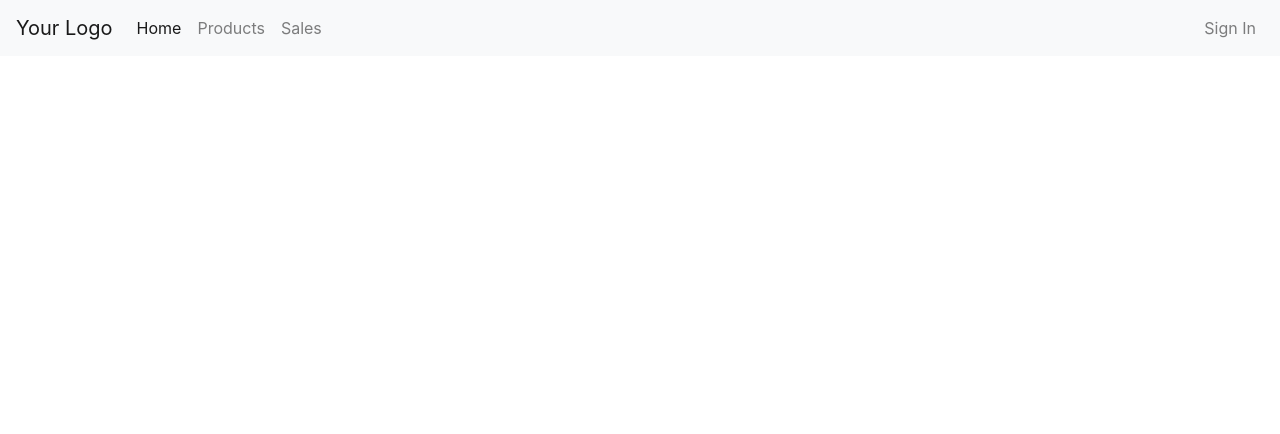
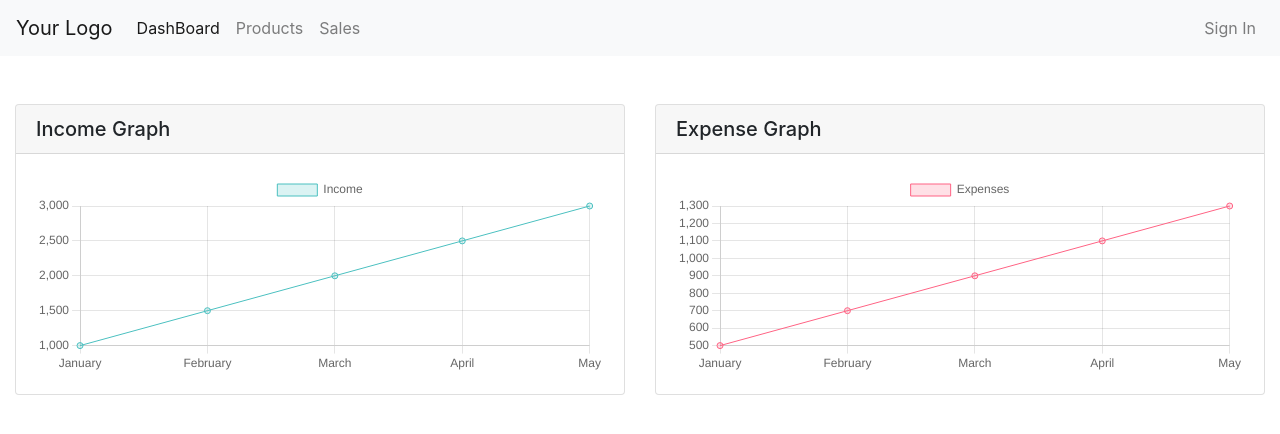
Before and after one commit to AppleJovanie/InventorySystemXproj, a website: page homepage.html in a window 1280 px wide. Drawn offline with nearby package versions, Linux system fonts and the light colour scheme.

Commit message:
Graph In HomePage Added

```diff
--- a/homepage.html
+++ b/homepage.html
@@ -19,7 +19,7 @@
     <div class="collapse navbar-collapse" id="navbarNav">
         <ul class="navbar-nav">
             <li class="nav-item active">
-                <a class="nav-link" href="homepage.html">Home <span class="sr-only">(current)</span></a>
+                <a class="nav-link" href="homepage.html">DashBoard <span class="sr-only">(current)</span></a>
             </li>
             <li class="nav-item">
                 <a class="nav-link" href="products.html?fromHomepage=true">Products </a>
@@ -37,15 +37,125 @@
 </nav>
 
 
+<!-- Dashboard Section -->
+<div class="container-fluid mt-5">
+    <div class="row">
+        <div class="col-md-6">
+            <div class="card">
+                <div class="card-header">
+                    <h5 class="mb-0">Income Graph</h5>
+                </div>
+                <div class="card-body">
+                    <canvas id="incomeChart" width="400" height="200"></canvas>
+                </div>
+            </div>
+        </div>
+        <div class="col-md-6">
+            <div class="card">
+                <div class="card-header">
+                    <h5 class="mb-0">Expense Graph</h5>
+                </div>
+                <div class="card-body">
+                    <canvas id="expenseChart" width="400" height="200"></canvas>
+                </div>
+            </div>
+        </div>
+    </div>
+</div>
+
+
     <!-- Bootstrap JS and dependencies -->
     <script src="https://code.jquery.com/jquery-3.5.1.slim.min.js"></script>
     <script src="https://cdn.jsdelivr.net/npm/@popperjs/core@2.5.2/dist/umd/popper.min.js"></script>
     <script src="https://stackpath.bootstrapcdn.com/bootstrap/4.5.2/js/bootstrap.min.js"></script>
+    <!-- Chart.js -->
+<script src="https://cdn.jsdelivr.net/npm/chart.js"></script>
 
 
+    <script>
+        // Mock data for income and expenses
+        const incomeData = [1000, 1500, 2000, 2500, 3000];
+        const expenseData = [500, 700, 900, 1100, 1300];
+
+        // Get the canvas elements
+        const incomeChartCanvas = document.getElementById('incomeChart');
+        const expenseChartCanvas = document.getElementById('expenseChart');
+
+        // Create income chart
+        new Chart(incomeChartCanvas.getContext('2d'), {
+            type: 'line',
+            data: {
+                labels: ['January', 'February', 'March', 'April', 'May'],
+                datasets: [{
+                    label: 'Income',
+                    data: incomeData,
+                    backgroundColor: 'rgba(75, 192, 192, 0.2)',
+                    borderColor: 'rgba(75, 192, 192, 1)',
+                    borderWidth: 1
+                }]
+            },
+            options: {
+                responsive: true,
+                maintainAspectRatio: false,
+                scales: {
+                    xAxes: [{
+                        display: true,
+                        scaleLabel: {
+                            display: true,
+                            labelString: 'Month'
+                        }
+                    }],
+                    yAxes: [{
+                        display: true,
+                        scaleLabel: {
+                            display: true,
+                            labelString: 'Income (USD)'
+                        },
+                        ticks: {
+                            beginAtZero: true
+                        }
+                    }]
+                }
+            }
+        });
+
+        // Create expense chart
+        new Chart(expenseChartCanvas.getContext('2d'), {
+            type: 'line',
+            data: {
+                labels: ['January', 'February', 'March', 'April', 'May'],
+                datasets: [{
+                    label: 'Expenses',
+                    data: expenseData,
+                    backgroundColor: 'rgba(255, 99, 132, 0.2)',
+                    borderColor: 'rgba(255, 99, 132, 1)',
+                    borderWidth: 1
+                }]
+            },
+            options: {
+                responsive: true,
+                maintainAspectRatio: false,
+                scales: {
+                    xAxes: [{
+                        display: true,
+                        scaleLabel: {
+                            display: true,
+                            labelString: 'Month'
+                        }
+                    }],
+                    yAxes: [{
+                        display: true,
+                        scaleLabel: {
+                            display: true,
+                            labelString: 'Expenses (USD)'
+                        },
+                        ticks: {
+                            beginAtZero: true
+                        }
+                    }]
+                }
+            }
+        });
     </script>
-
-</div>
-
 </body>
 </html>
--- a/quatation.js
+++ b/quatation.js
@@ -142,5 +142,4 @@ const formattedTotalAmount = 'PHP ' + totalAmount.toFixed(2).replace(/\d(?=(\d{3
 // Display the formatted total amount below the order lines
 document.getElementById('totalAmount').textContent = formattedTotalAmount;
 }
-
 });
```
Also changed, not shown: products.html (+1 -1 lines), quotationNew.html (+1 -1 lines), registerItem.html (+1 -1 lines), sales.html (+1 -1 lines).
